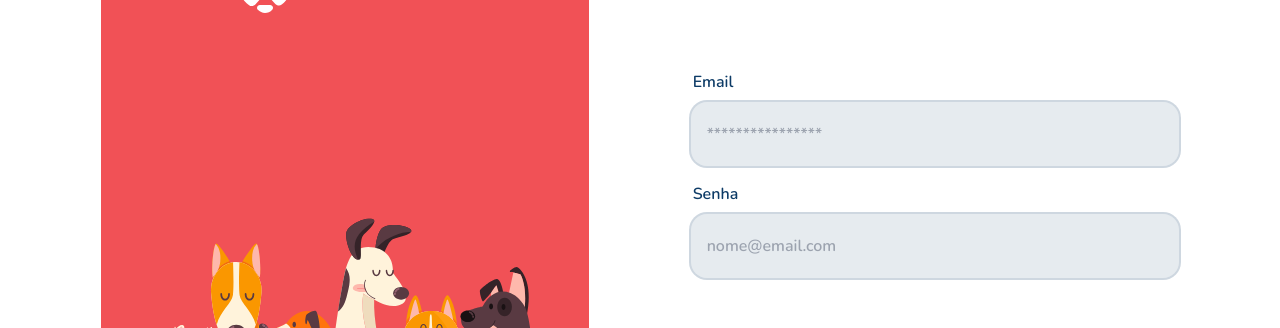
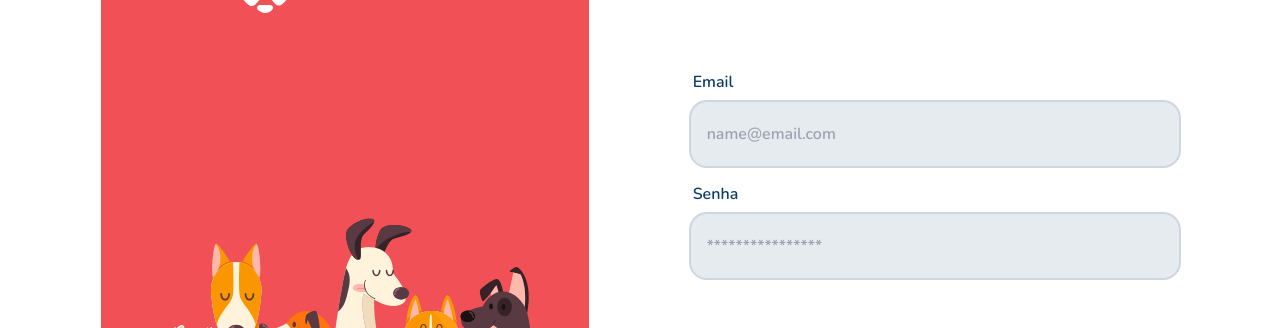
Before and after one commit to zJoaoMarcos/find-a-friend, a Next.js app: page /orgs/sign-in in a window 1280 px wide. Shown: the part 225-553 px from the top of the page. Built offline with nearby package versions, Linux system fonts and the light colour scheme.

Commit message:
create custom input

```diff
--- a/src/app/orgs/sign-in/page.tsx
+++ b/src/app/orgs/sign-in/page.tsx
@@ -1,4 +1,5 @@
 import { Friends } from "@/components/Friends";
+import { Input } from "@/components/Input";
 import { LogoWithText } from "@/components/Logo/LogoWithText";
 
 export default function SignIn() {
@@ -14,22 +15,9 @@ export default function SignIn() {
         <h2 className="text-5xl font-bold">Boas Vindas!</h2>
 
         <div className="w-full flex flex-col gap-4 mt-24">
-          <div className="flex flex-col items-start w-full">
-            <label htmlFor="" className="pl-0.5 mb-2 text-base font-semibold">Email</label>
-            <input
-              type="text"
-              className="w-full h-16 py-1 px-4 ring-2 bg-navy-900/10 ring-navy-900/20 outline-none rounded-2xl font-semibold text-navy-900/90"
-              placeholder="****************"
-            />
-          </div>
-          <div className="flex flex-col items-start w-full">
-            <label htmlFor="" className="pl-0.5 mb-2 text-base font-semibold">Senha</label>
-            <input
-              type="text"
-              className="w-full h-16 py-1 px-4 ring-2 bg-navy-900/10 ring-navy-900/20 outline-none rounded-2xl font-semibold text-navy-900/90"
-              placeholder="nome@email.com"
-            />
-          </div>
+         <Input name="email" label="Email" type="email" placeholder="name@email.com"/>
+         <Input name="password" label="Senha" type="password"  placeholder="****************" />
+
 
           <div className="w-full gap-5 flex flex-col mt-16">
             <button className="h-16 bg-navy-900 rounded-2xl font-extrabold text-white">
--- /dev/null
+++ b/src/components/Input/index.tsx
@@ -0,0 +1,26 @@
+import { DetailedHTMLProps, InputHTMLAttributes } from "react";
+
+interface InputProps extends DetailedHTMLProps<InputHTMLAttributes<HTMLInputElement>, HTMLInputElement> {
+  name: string;
+  label?: string;
+}
+
+export function Input(props: InputProps) {
+  const {name, label, ...rest } = props
+
+  return (
+    <div className="flex flex-col items-start w-full">
+      {label && (
+        <label htmlFor={name} className="pl-0.5 mb-2 text-base font-semibold">
+          {label}
+        </label>
+      )}
+      <input
+        id={name}
+        name={name}
+        {...rest}
+        className="w-full h-16 py-1 px-4 ring-2 bg-navy-900/10 ring-navy-900/20 outline-none rounded-2xl font-semibold text-navy-900/90"
+      />
+    </div>
+  );
+}
```
